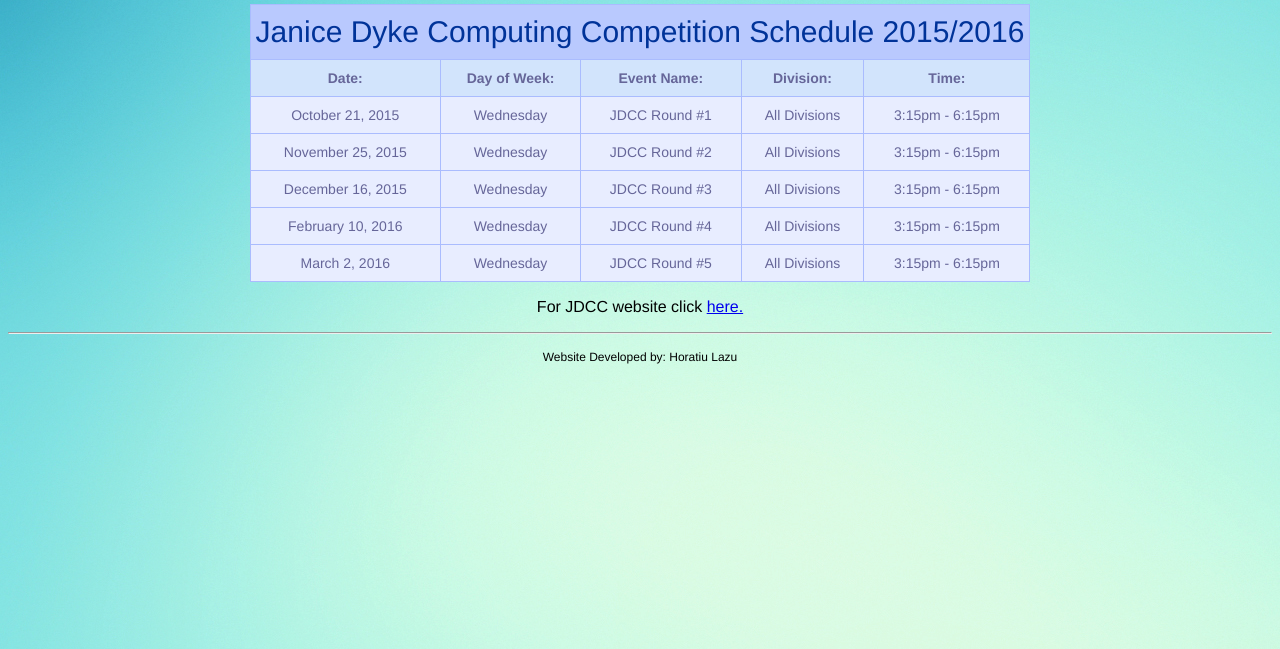
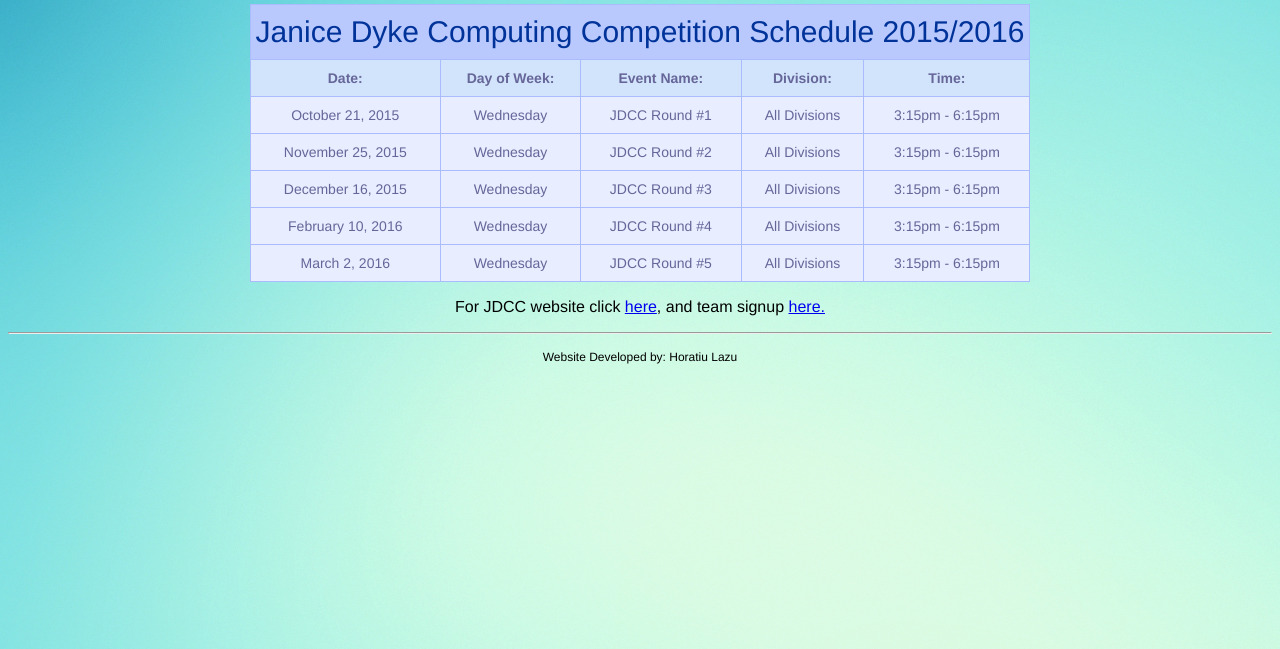
Before and after one commit to MathBunny/mackenzie-cpt, a plain HTML site: page ecoo_qualifiers.html in a window 1280 px wide. Shown: the part 151-800 px from the top of the page. Drawn offline with nearby package versions, Linux system fonts and the light colour scheme; a web font is replaced by a local one.

Commit message:
Added team signup form

```diff
--- a/ecoo_qualifiers.html
+++ b/ecoo_qualifiers.html
@@ -227,7 +227,7 @@ h4{
 
 
 </table>
-<h3> For  JDCC website click <a href = "http://jdcc.ca"target='_blank' > here.</a> </h3>
+<h3> For  JDCC website click <a href = "http://jdcc.ca"target='_blank' > here</a>, and team signup <a href = "https://docs.google.com/forms/d/1f3GK1yPJElmfr62rE64yQV4hw-luJvxP4YbUUReyWdk/viewform?usp=send_form"> here.</a> </h3>
 	<hr>
 	<h4> Website Developed by: Horatiu Lazu </h4>
 </center>
```
Also changed, not shown: weeklycontests.html (+2 -1 lines).
